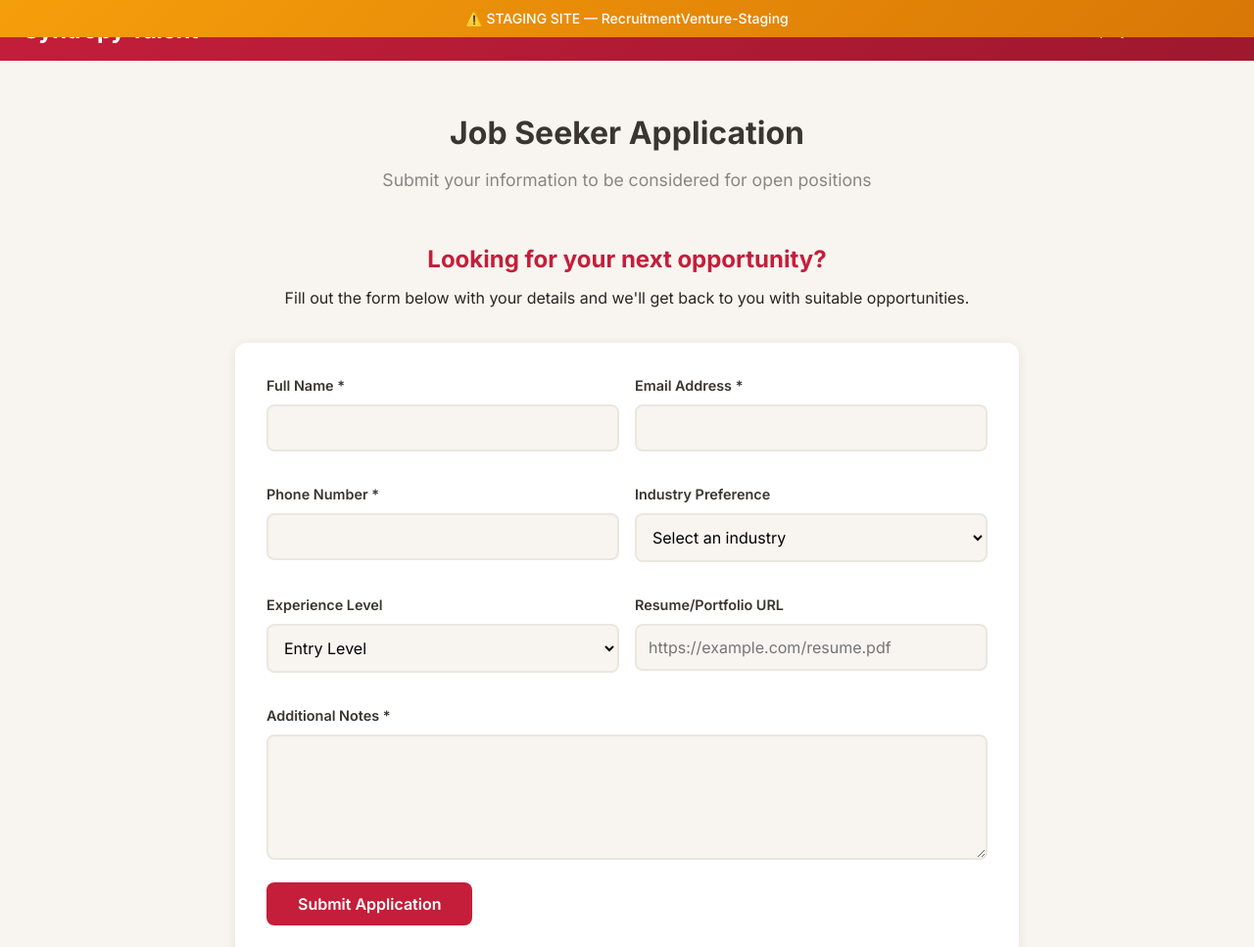
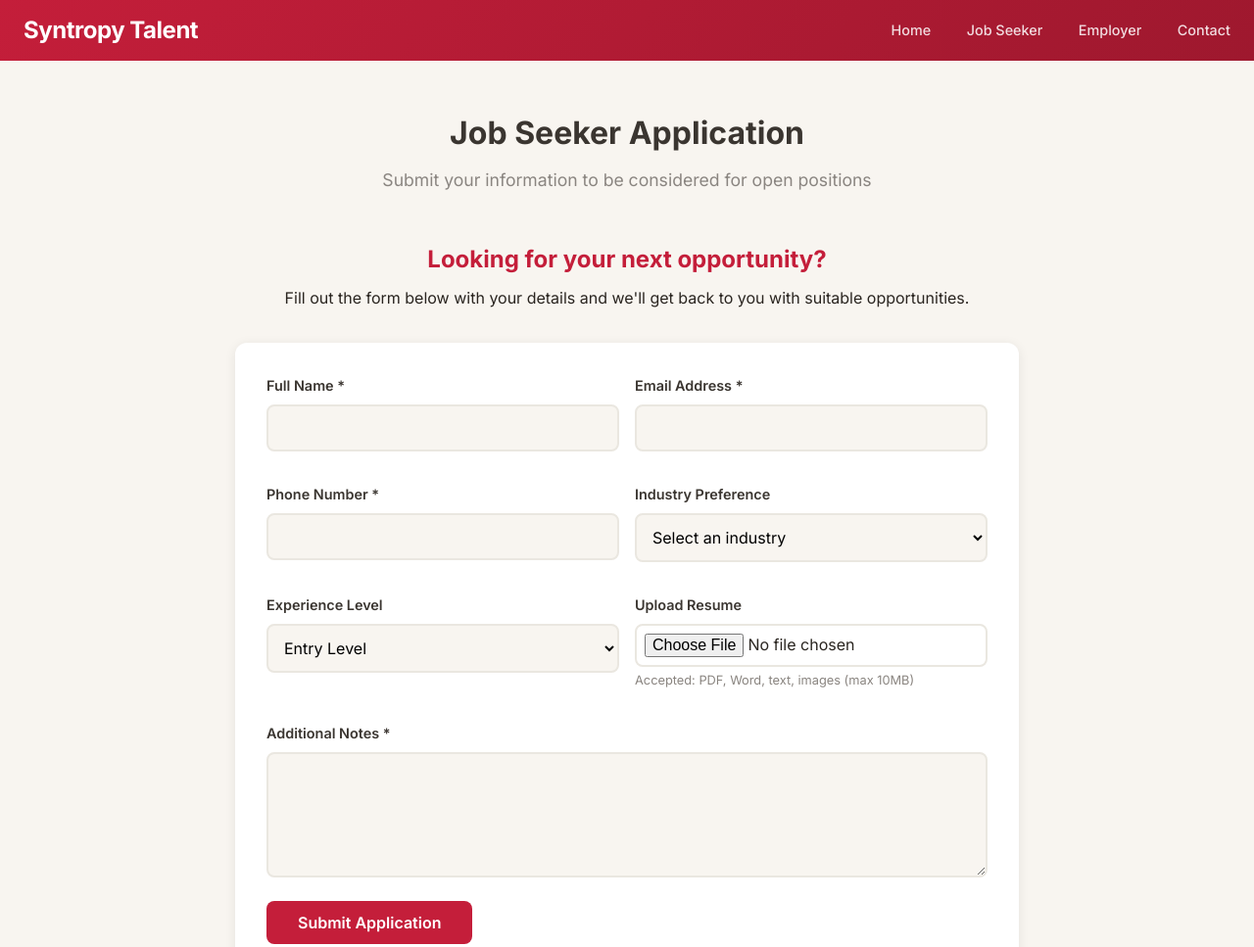
Before and after one commit to BrendanGreenlee/RecruitmentVenture, a plain HTML site: page job-seeker.html in a window 1280 px wide. Shown: the top 967 px of the page at 98% size. Drawn offline with Linux system fonts and the light colour scheme.

Commit message:
Add resume file upload (swap from URL)

```diff
--- a/css/style.css
+++ b/css/style.css
@@ -80,20 +80,7 @@ body {
   border-bottom-color: rgba(255,255,255,0.5);
 }
 
-/* ===== Staging Banner ===== */
-.staging-banner {
-  background: linear-gradient(135deg, #f59e0b 0%, #d97706 100%);
-  color: white;
-  text-align: center;
-  padding: 0.5rem;
-  font-size: 0.875rem;
-  font-weight: 500;
-  position: fixed;
-  top: 0;
-  left: 0;
-  right: 0;
-  z-index: 999;
-}
+
 
 /* ===== Hero Section ===== */
 .hero {
@@ -293,6 +280,18 @@ body {
   padding-bottom: 4rem;
 }
 
+.file-input {
+  padding: 0.5rem !important;
+  background: var(--white) !important;
+}
+
+.file-hint {
+  display: block;
+  font-size: 0.8rem;
+  color: var(--medium-gray);
+  margin-top: 0.25rem;
+}
+
 .form-intro {
   text-align: center;
   margin-bottom: 2rem;
--- a/job-seeker.html
+++ b/job-seeker.html
@@ -14,9 +14,6 @@
 <body>
 
   <!-- ===== Staging Banner ===== -->
-  <div class="staging-banner">
-    ⚠️ STAGING SITE — RecruitmentVenture-Staging
-  </div>
 
   <!-- ===== Header ===== -->
   <header class="site-header">
@@ -85,8 +82,9 @@
             </select>
           </div>
           <div class="form-group">
-            <label for="js-resume">Resume/Portfolio URL</label>
-            <input type="url" id="js-resume" name="resume" placeholder="https://example.com/resume.pdf">
+            <label for="js-resume">Upload Resume</label>
+            <input type="file" id="js-resume" name="resume" accept=".pdf,.doc,.docx,.txt,.jpg,.png" class="file-input">
+            <span class="file-hint">Accepted: PDF, Word, text, images (max 10MB)</span>
           </div>
         </div>
         <div class="form-group">
--- a/js/form-handler.js
+++ b/js/form-handler.js
@@ -15,18 +15,17 @@ function getApiPath(formId) {
 }
 
 async function submitForm(form, formId) {
-  const formData = new FormData(form);
-  const data = Object.fromEntries(formData.entries());
-
   const submitBtn = form.querySelector('button[type="submit"]');
   submitBtn.disabled = true;
   submitBtn.textContent = 'Submitting...';
 
   try {
+    // Use FormData (handles file uploads) - NOT JSON
+    const formData = new FormData(form);
+
     const response = await fetch(PROXY_URL + getApiPath(formId), {
       method: 'POST',
-      headers: { 'Content-Type': 'application/json' },
-      body: JSON.stringify(data)
+      body: formData
     });
 
     const result = await response.json();
```
